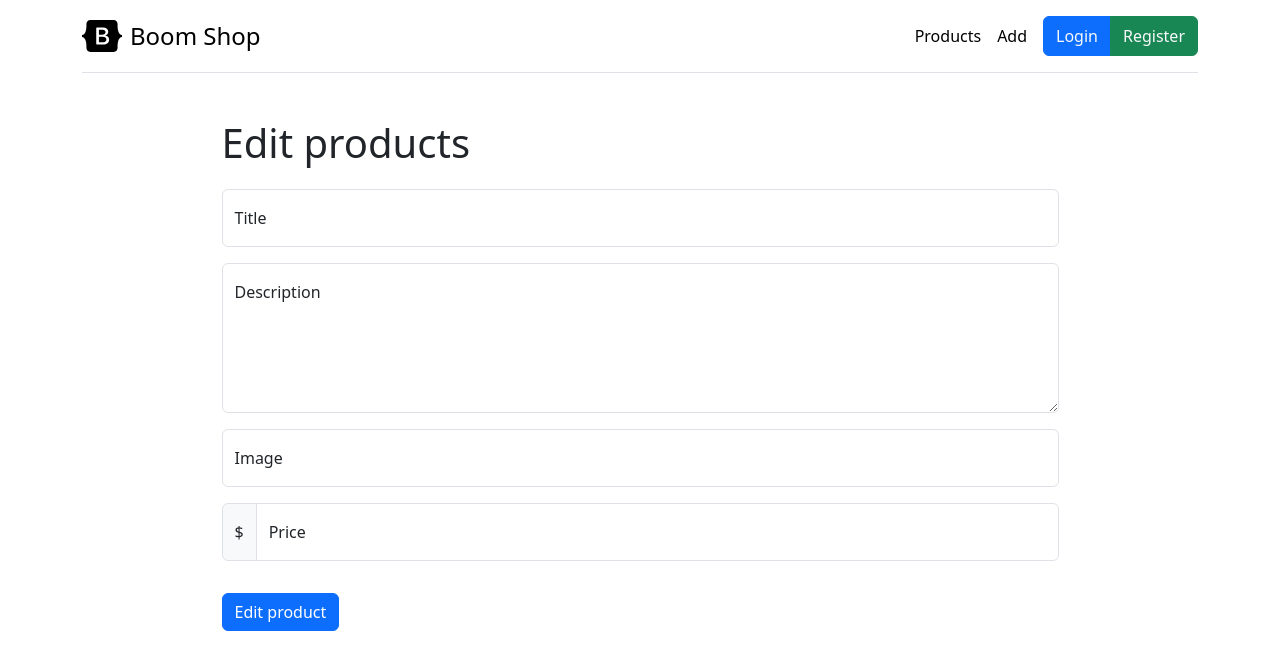
After one commit to jamshidjanibekov/expressjs-boom-shop, a Node server app: page /edit-product/600000000000000000000001 in a window 1280 px wide. The commit adds this page. Shown: the top 670 px of the page. Run offline with Node 20, Linux system fonts and the light colour scheme; data that the repository does not hold is empty; some libraries are stand-ins or nearby versions.

Commit message:
Edit product

```diff
--- a/routes/products.js
+++ b/routes/products.js
@@ -43,6 +43,14 @@ router.get('/product/:id', async (req,res) =>{
     })
 })
 
+router.get('/edit-product/:id', async (req,res) =>{
+    const id = req.params.id
+    const product = await Product.findById(id).populate('user').lean()
+    res.render('edit-product', {
+        product:product,
+        errorEditProduct:req.flash('errorEditProduct')
+    })
+})
 router.post('/add-products', userMiddleware, async (req, res) =>{
     const {title, description, image, price}=req.body
     if (!title || !description || !image ||!price ){
@@ -50,10 +58,19 @@ router.post('/add-products', userMiddleware, async (req, res) =>{
         res.redirect('/add')
         return
     }
-
-    console.log(req.userId)
     await Product.create({...req.body, user:req.userId})
     res.redirect('/')
 })
+router.post('/edit-product/:id', async (req, res) =>{
+    const {title, description, image, price}=req.body
+    const id = req.params.id
+    if (!title || !description || !image ||!price ){
+        req.flash('errorEditProduct', "All fields is required")
+        res.redirect(`/edit-product/${id}`)
+        return
+    }
+    await Product.findByIdAndUpdate(id, req.body, {new:true})
+    res.redirect('/products')
+})
 
 export default router
--- /dev/null
+++ b/views/edit-product.hbs
@@ -0,0 +1,32 @@
+<div class="w-75 mx-auto">
+    <p class="fs-1">Edit products</p>
+    {{#if errorEditProduct}}
+        <div class="alert alert-danger alert-dismissible fade show" style="height: 70px" role="alert">
+            <strong>Error</strong>
+            <p>{{loginError}}</p>
+            <button type="button" class="btn-close" data-bs-dismiss="alert" aria-label="Close"></button>
+        </div>
+    {{/if}}
+    <form action="/edit-product/{{product._id}}" method="post">
+        <div class="form-floating mb-3">
+            <input type="text" class="form-control" value="{{product.title}}" name="title" id="floatingInput" placeholder="title">
+            <label for="floatingInput">Title</label>
+        </div>
+        <div class="form-floating mb-3">
+            <textarea class="form-control" placeholder="Description" name="description" id="floatingTextarea" style="height: 150px">{{product.description}}</textarea>
+            <label for="floatingTextarea">Description</label>
+        </div>
+        <div class="form-floating mb-3">
+            <input type="text" class="form-control" value="{{product.image}}" name="image" id="floatingInput" placeholder="title">
+            <label for="floatingInput">Image</label>
+        </div>
+        <div class="input-group mb-3">
+            <span class="input-group-text bg-light">$</span>
+            <div class="form-floating">
+                <input type="number" class="form-control" value="{{product.price}}" name="price" id="floatingInputGroup1" placeholder="Username">
+                <label for="floatingInputGroup1">Price</label>
+            </div>
+        </div>
+        <button type="submit" class="btn btn-primary mt-3">Edit product</button>
+    </form>
+</div>
--- a/views/index.hbs
+++ b/views/index.hbs
@@ -17,7 +17,7 @@
                             <a type="button" class="btn btn-outline-primary" href="/product/{{_id}}">Detail</a>
                             {{#if @root.token}}
                                 {{#ifequal user @root.userId}}
-                                    <button type="button" class="btn btn-outline-secondary">Edit</button>
+                                    <a type="button" class="btn btn-outline-secondary" href="/edit-product/{{_id}}">Edit</a>
                                     <button type="button" class="btn btn-outline-danger">Delete</button>
                                 {{/ifequal}}
 
```
